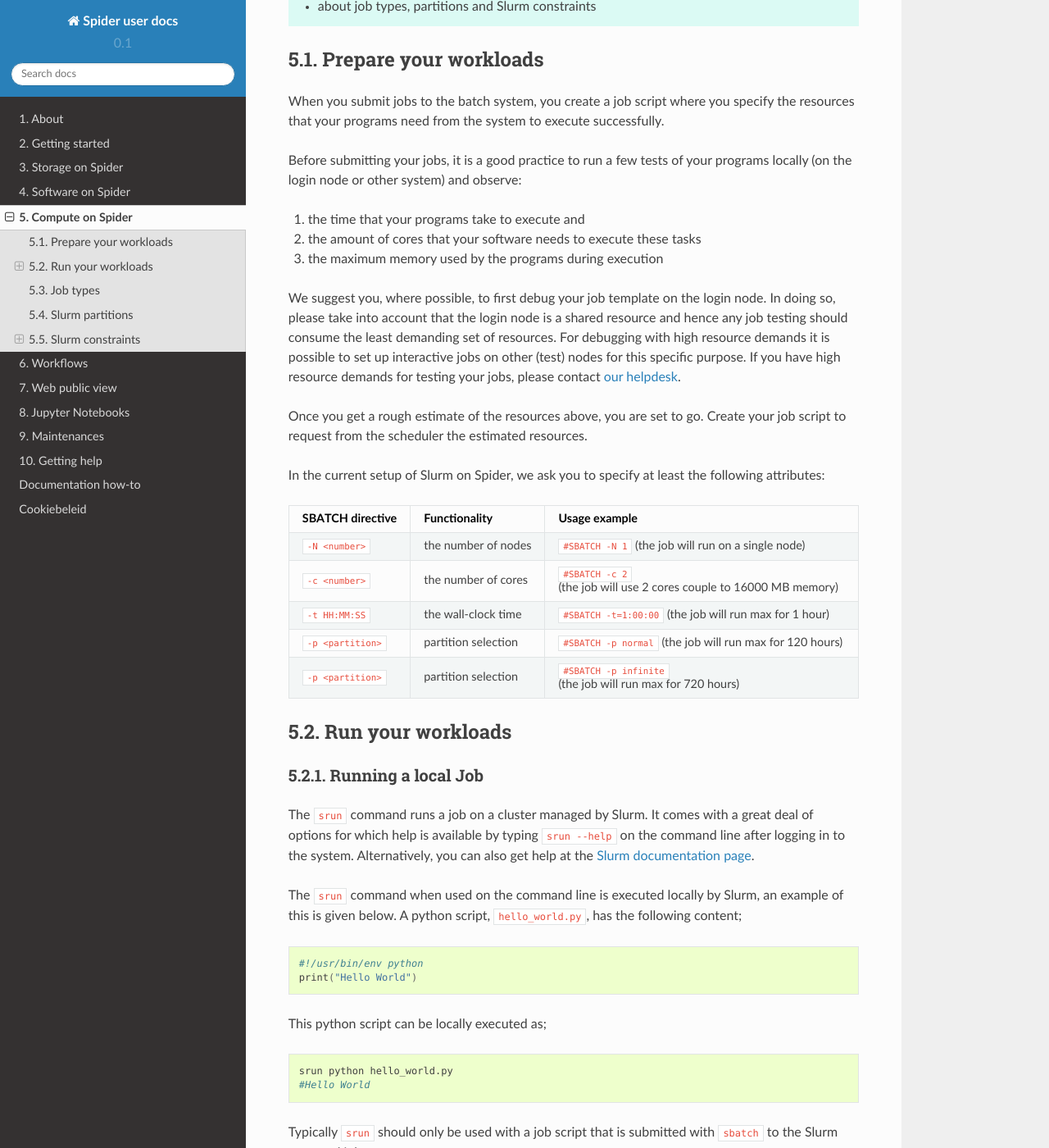
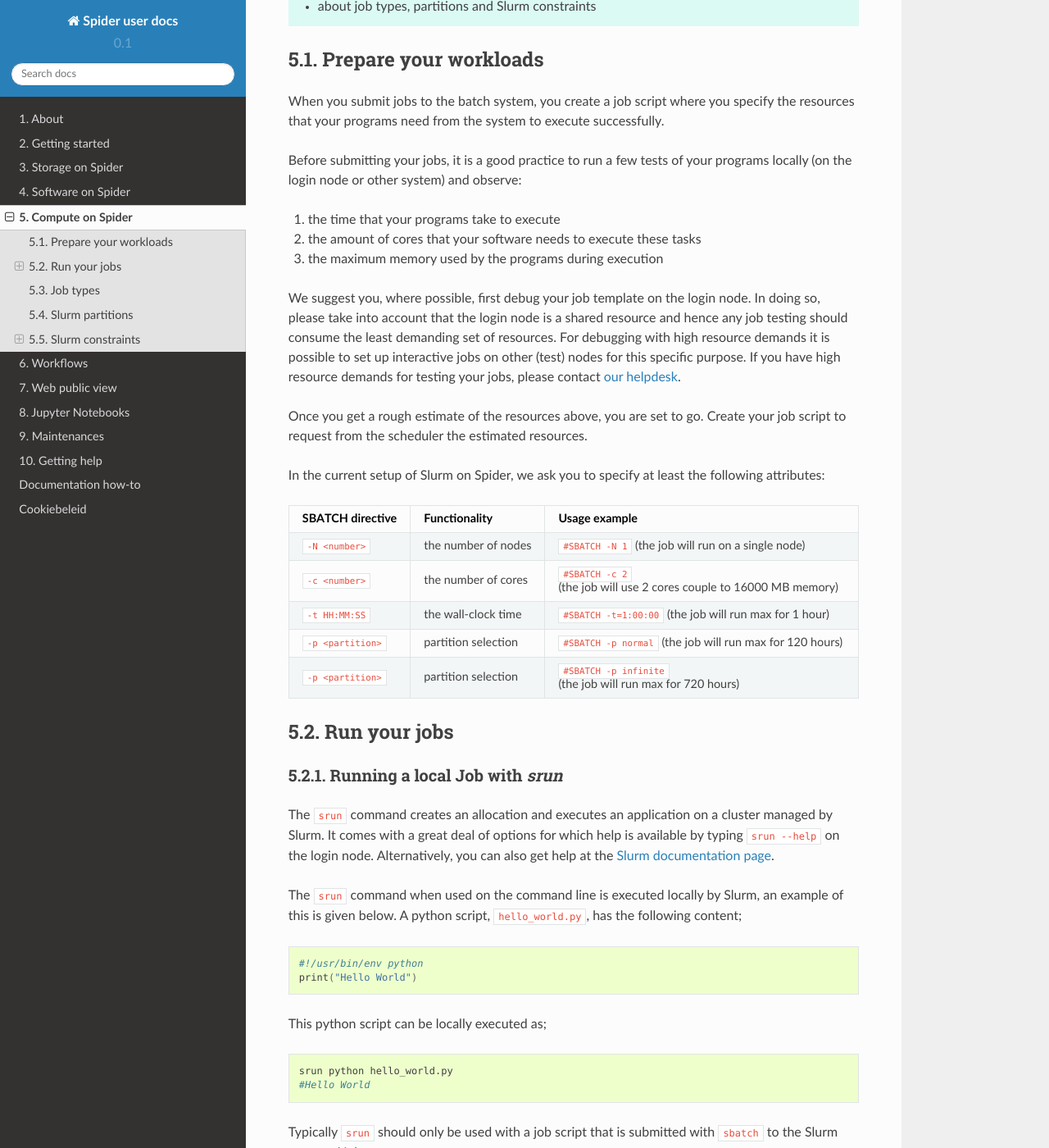
Before and after one commit to sara-nl/spiderdocs, a Sphinx documentation site: the page built from source/Pages/compute_on_spider.rst, in a window 1280 px wide and 1400 px high, scrolled down 402 px. Shown: the whole window at 82% size. Built offline with Sphinx 7.4.7 and the Read the Docs theme 2.0.0, drawn with Linux system fonts in a browser that asks for light colours; some of the changed text lies outside the part shown.

Commit message:
second round of changes

```diff
--- a/source/Pages/compute_on_spider.rst
+++ b/source/Pages/compute_on_spider.rst
@@ -31,11 +31,11 @@
 Before submitting your jobs, it is a good practice to run a few tests of your
 programs locally (on the login node or other system) and observe:
 
-i) the time that your programs take to execute and
+i) the time that your programs take to execute
 ii) the amount of cores that your software needs to execute these tasks
 iii) the maximum memory used by the programs during execution
 
-We suggest you, where possible, to first debug your job template on the login
+We suggest you, where possible, first debug your job template on the login
 node. In doing so, please take into account that the login node is a shared
 resource and hence any job testing should consume the least demanding set of
 resources. For debugging with high resource demands it is possible to set up
@@ -62,16 +62,16 @@
 
 
 ==================
-Run your workloads
+Run your jobs
 ==================
 
 
-Running a local Job
+Running a local Job with `srun`
 ===================
 
-The ``srun`` command runs a job on a cluster managed by Slurm. It comes with a
-great deal of options for which help is available by typing ``srun --help`` on
-the command line after logging in to the system. Alternatively, you can also get
+The ``srun`` command creates an allocation and executes an application on a cluster managed by Slurm.
+It comes with a great deal of options for which help is available by typing ``srun --help`` on
+the login node. Alternatively, you can also get
 help at the `Slurm documentation page`_.
 
 The ``srun`` command when used on the command line is executed locally by Slurm,
@@ -94,12 +94,13 @@
 ``sbatch`` to the Slurm managed job queue.
 
 
-Submitting a Job script
+Submitting a Job Script with `sbatch`
 =======================
 
-The ``sbatch`` command submits a job description script with 1 or more ``srun``
-commands to the batch queue. Slurm manages this queue and schedules the
-individual ``srun`` jobs for execution on the available worker nodes, taking
+The ``sbatch`` command submits ``batch script`` or ``job description script`` with 1 or more ``srun``
+commands to the batch queue. This script is written in bash, and requires SBATCH header lines that define
+all of your jobs global parameters. Slurm then manages this queue and schedules the
+individual ``srun`` jobs for execution on the available worker nodes. Slurm takes
 into account the global options specified with ``#SBATCH <options>`` in the job
 description script as well as any local options specified for individual
 ``srun <options>`` jobs.
--- a/source/Pages/storage/dcache_examples_on_spider.rst
+++ b/source/Pages/storage/dcache_examples_on_spider.rst
@@ -106,10 +106,10 @@
 
 
 ==============================================================
-Using local ``/scratch`` with input/output data from/to dCache
+Using local ``scratch`` with input/output data from/to dCache
 ==============================================================
 
-Below we show another example where local ``/scratch`` is used and the input/output data are stored on dCache.
+Below we show another example where local ``scratch`` is used and the input/output data are stored on dCache.
 You need a valid proxy to interact with dCache using the storage clients.
 
 Here is a job script template for ``$TMPDIR`` usage;
--- a/source/Pages/web_public_view.rst
+++ b/source/Pages/web_public_view.rst
@@ -27,8 +27,7 @@
 for Interoperable Data Extraction and Redistribution)` project, thus they don't have
 access to your :ref:`project space <project-space-fs>`. Here is what you need to do:
 
-* Login to  :abbr:`Spider (Symbiotic Platform(s) for Interoperable Data Extraction and Redistribution)`, select the files that you
-want to publish and copy them to your project space ``/project/[PROJECTNAME]/Public`` directory, e.g.:
+* Login to  :abbr:`Spider (Symbiotic Platform(s) for Interoperable Data Extraction and Redistribution)`, select the files that you want to publish and copy them to your project space ``/project/[PROJECTNAME]/Public`` directory, e.g.:
 
 .. code-block:: bash
 
@@ -44,5 +43,4 @@
 
 .. WARNING::
    Be careful with the data you place under your project space ``/project/[PROJECTNAME]/Public`` directory. This data is automatically exposed to the web and anyone that knows the URL can download it!
-
 .. seealso:: Still need help? Contact :ref:`our helpdesk <helpdesk>`
--- a/source/Pages/workflows.rst
+++ b/source/Pages/workflows.rst
@@ -63,7 +63,7 @@
 Extraction and Redistribution)`, i.e. you can establish a connection to your `CouchDB`_
 database and use the python `PiCaS client`_ either from the login node or the worker nodes.
 
-To connect with your PiCaS database you need somehow to provide your credentials
+To connect with your PiCaS database you need to provide your credentials
 (username, password, database name). It is possible to specify the password on the
 command line, however for security reasons this should be avoided on shared systems
 (like the login node) because it can allow other local users to read the password (e.g. with
```
Also changed, not shown: other parts of source/Pages/compute_on_spider.rst (+4 -4 lines), source/Pages/getting_help.rst (+10 -0 lines), source/Pages/software_on_spider.rst (+19 -19 lines).
